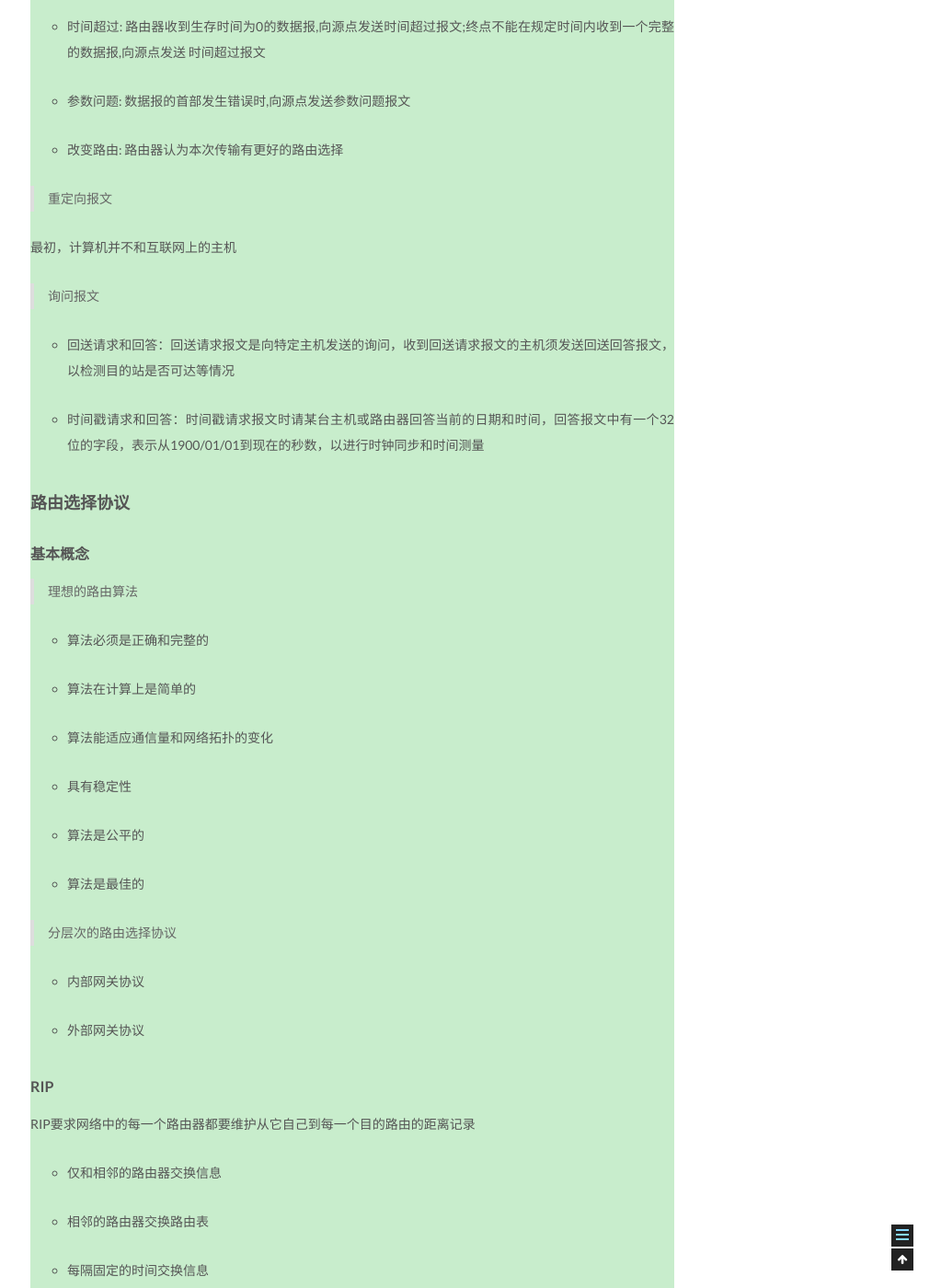
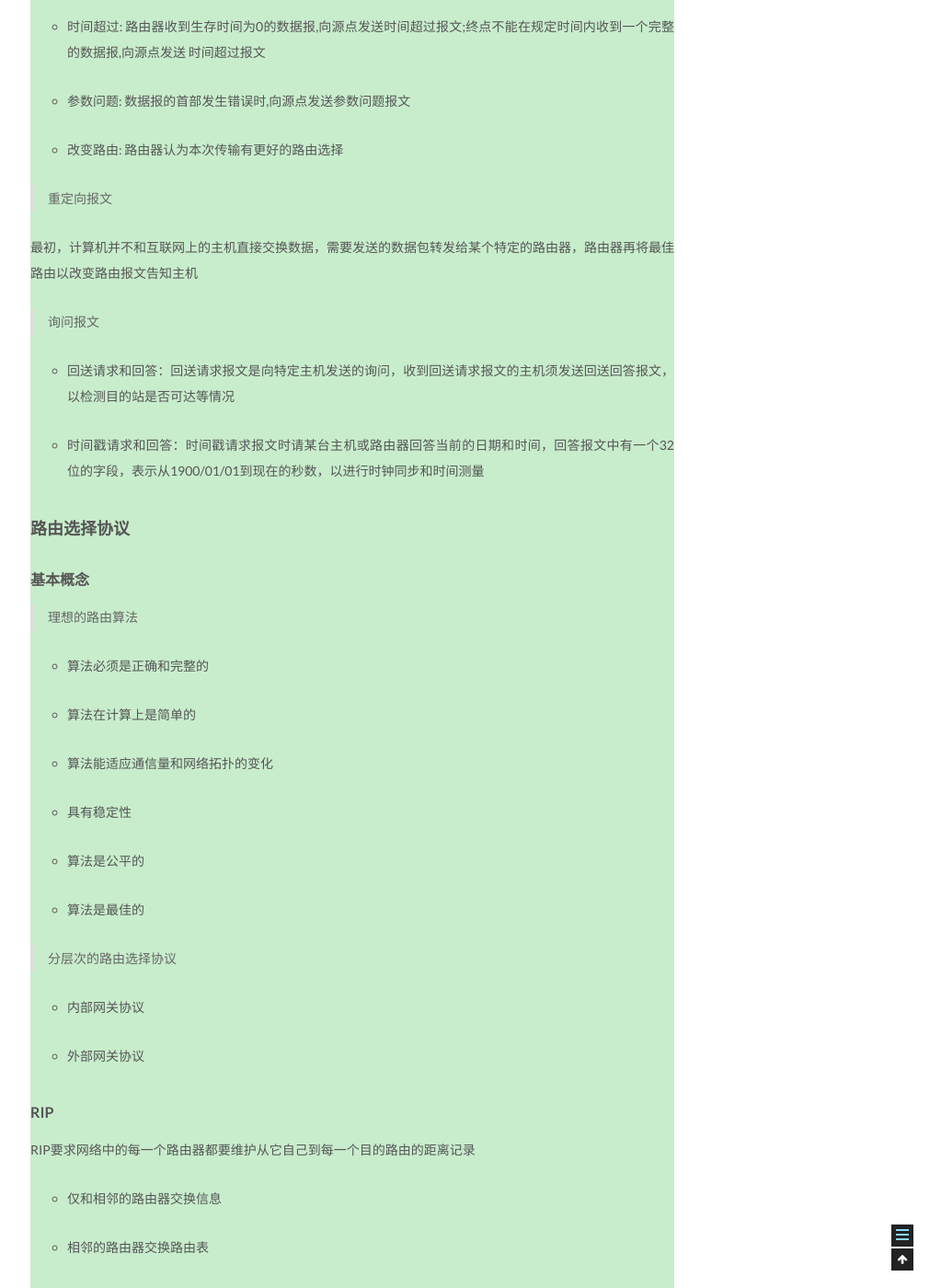
Before and after one commit to ONLYUNIVERSE/ONLYUNIVERSE.github.io, a Jekyll site: the page built from _posts/2020-09-05-网络层.md, in a window 1280 px wide and 1400 px high, scrolled down 5204 px. Shown: the whole window at 92% size, without its empty margins (257-1280 px from the left). Built offline with Jekyll 4.4.1, drawn with Linux system fonts in a browser that asks for light colours.

Commit message:
Update 2020-09-05-网络层.md

```diff
--- a/_posts/2020-09-05-网络层.md
+++ b/_posts/2020-09-05-网络层.md
@@ -154,7 +154,7 @@ ICMP报文主要有
 
 > 重定向报文
 
-最初，计算机并不和互联网上的主机
+最初，计算机并不和互联网上的主机直接交换数据，需要发送的数据包转发给某个特定的路由器，路由器再将最佳路由以改变路由报文告知主机
 
 > 询问报文
 
@@ -248,7 +248,7 @@ RIP协议使用运输层用户数据报UDP进行传送
 
 BGP交换路由信息即可得到到达其他自治系统的较好路由
 
-<!-- more ![ ](https://wx1.sbimg.cn/2020/09/07/90pWJ.png)-->
+![ ](https://github.com/ONLYUNIVERSE/ONLYUNIVERSE.github.io/blob/master/Image/bgp-format-general.png?raw=true)
 
 BGP-4的四种报文
 
@@ -272,7 +272,7 @@ BGP-4的四种报文
 
 ### IPv6
 
-<!--![ ](https://wx2.sbimg.cn/2020/09/07/92wa7.png)-->
+![ ](https://github.com/ONLYUNIVERSE/ONLYUNIVERSE.github.io/blob/master/Image/400px-Ipv6_header.svg.png?raw=true)
 
 * 版本:指明协议的版本
 
```
